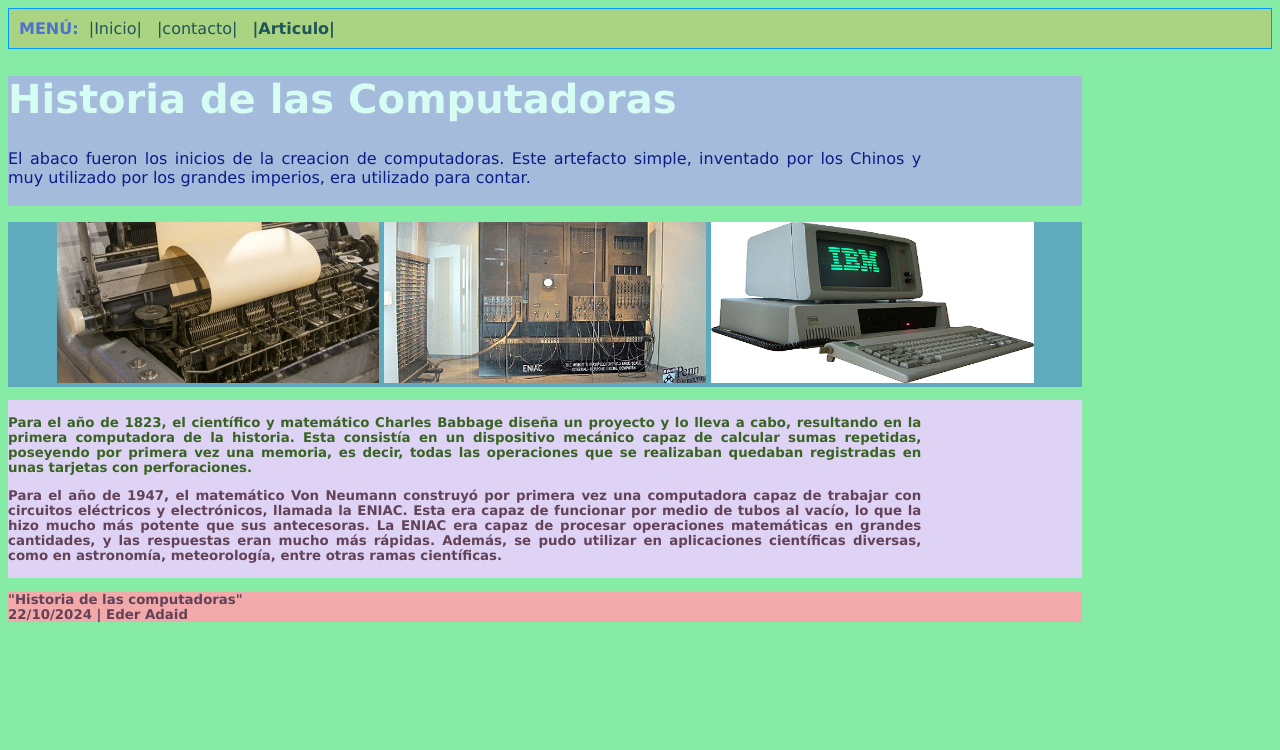
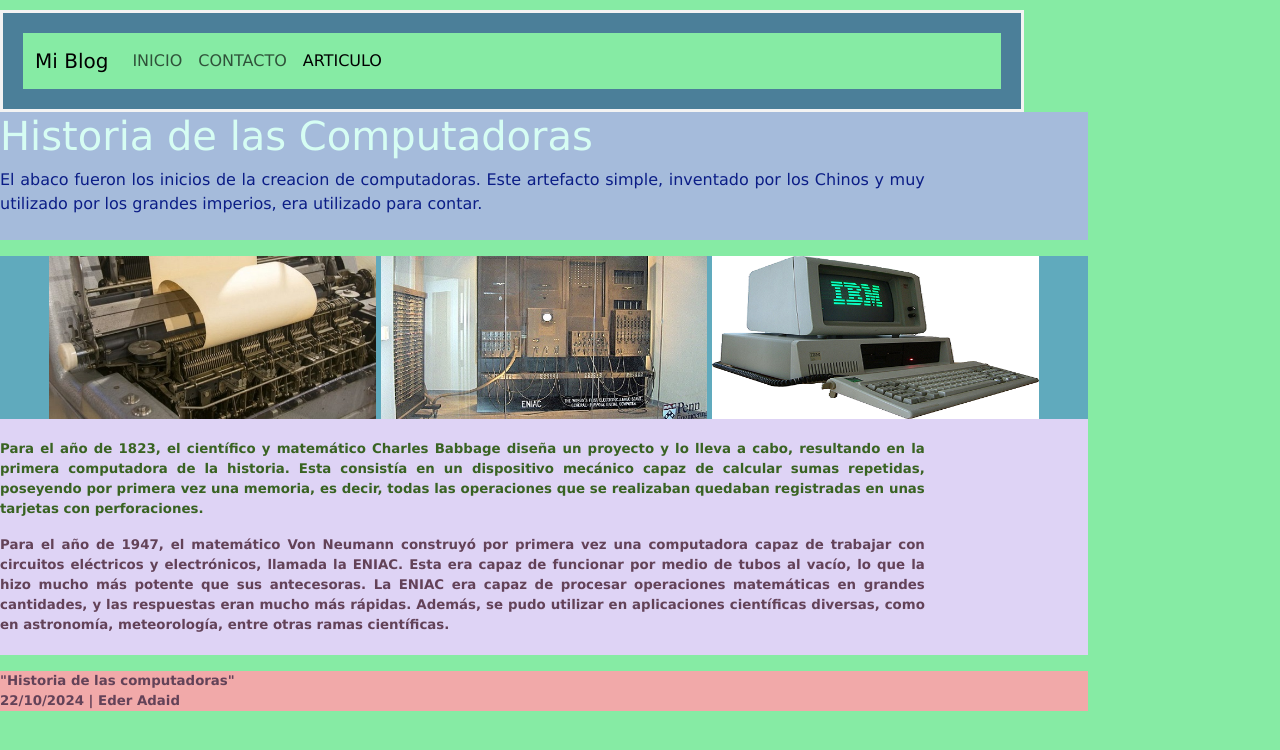
Before and after one commit to Eder707/FastFixPc, a plain HTML site: page articulo1.html in a window 1280 px wide. Drawn offline with nearby package versions, Linux system fonts and the light colour scheme.

Commit message:
Add files via upload

```diff
--- a/articulo1.html
+++ b/articulo1.html
@@ -1,18 +1,40 @@
 <!DOCTYPE html>
 <html>
+
 <head>
     <title>Articulo</title>
     <link rel="stylesheet" href="css/estilos.css">
+    <link href="https://cdn.jsdelivr.net/npm/bootstrap@5.3.3/dist/css/bootstrap.min.css" rel="stylesheet"
+        integrity="sha384-QWTKZyjpPEjISv5WaRU9OFeRpok6YctnYmDr5pNlyT2bRjXh0JMhjY6hW+ALEwIH" crossorigin="anonymous">
+    <link href="css/estilos.css" rel="stylesheet">
 </head>
 
-<body class="head">
-    <div id="menu">
-        <strong>MENÚ:</strong>
-        <a href="index.html">|Inicio|</a>
-        <a href="contacto.html">|contacto|</a>
-        <a href="articulo1.html"><b>|Articulo|</b></a>
+<body>
+    <div id="contenedor">
+        <nav class="navbar navbar-expand-lg navbar-light" style="background-color: #86eba4">
+            <div class="container-fluid">
+                <a class="navbar-brand" href="#">Mi Blog</a>
+                <button class="navbar-toggler" type="button" data-bs-toggle="collapse"
+                    data-bs-target="#navbarSupportedContent" aria-controls="navbarSupportedContent"
+                    aria-expanded="false" aria-label="Toggle navigation">
+                    <span class="navbar-toggler-icon"></span>
+                </button>
+                <div class="collapse navbar-collapse" id="navbarSupportedContent">
+                    <ul class="navbar-nav me-auto mb-2 mb-lg-0">
+                        <li class="nav-item">
+                            <a class="nav-link" aria-current="page" href="index.html">INICIO</a>
+                        </li>
+                        <li class="nav-item">
+                            <a class="nav-link" href="contacto.html">CONTACTO</a>
+                        </li>
+                        <li class="nav-item">
+                            <a class="nav-link active" href="articulo1.html">ARTICULO</a>
+                        </li>
+                    </ul>
+                </div>
+            </div>
+        </nav>
     </div>
-
     <div id="zona-encabezado">
         <h1>Historia de las Computadoras</h1>
         <p class="texto">
@@ -53,5 +75,10 @@
             22/10/2024 | Eder Adaid
         </p>
     </div>
+    <script src="https://cdn.jsdelivr.net/npm/bootstrap@5.3.3/dist/js/bootstrap.bundle.min.js"
+        integrity="sha384-YvpcrYf0tY3lHB60NNkmXc5s9fDVZLESaAA55NDzOxhy9GkcIdslK1eN7N6jIeHz" crossorigin="anonymous">
+        </script>
+    </div>
 </body>
+
 </html>
```
Also changed, not shown: contacto.html (+30 -6 lines).
